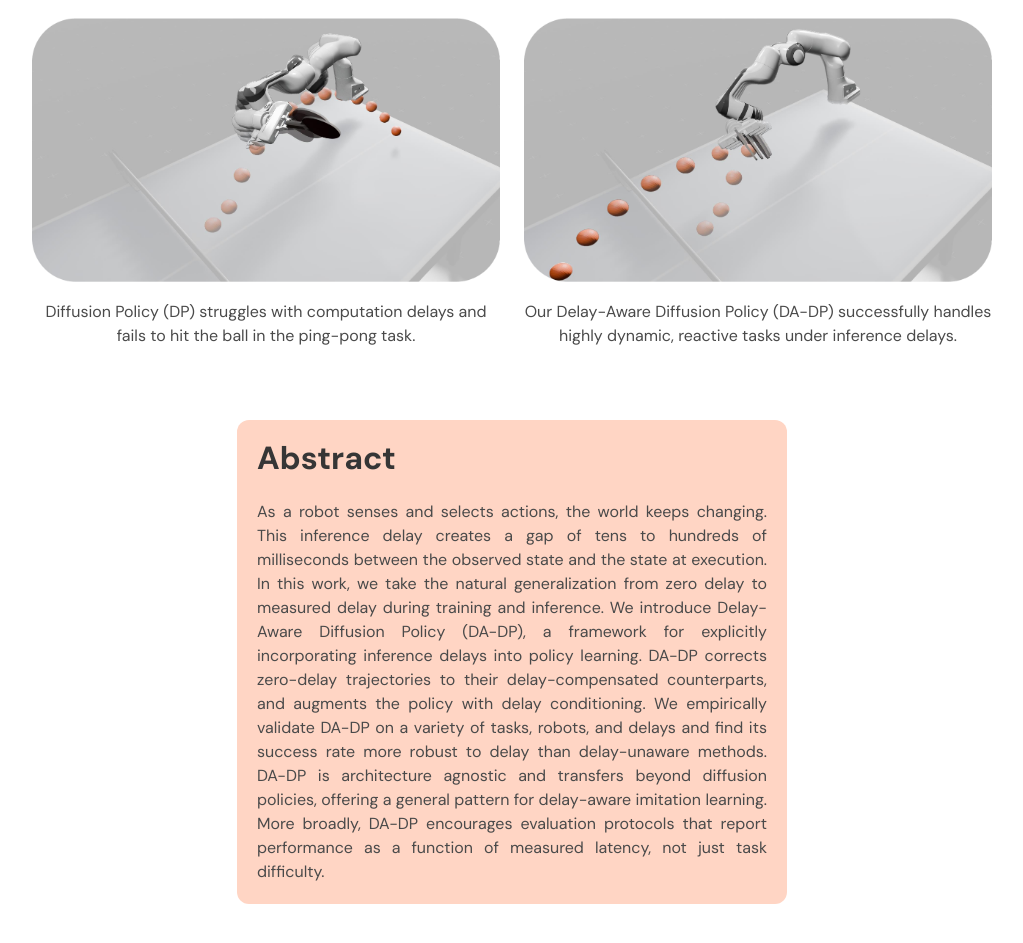
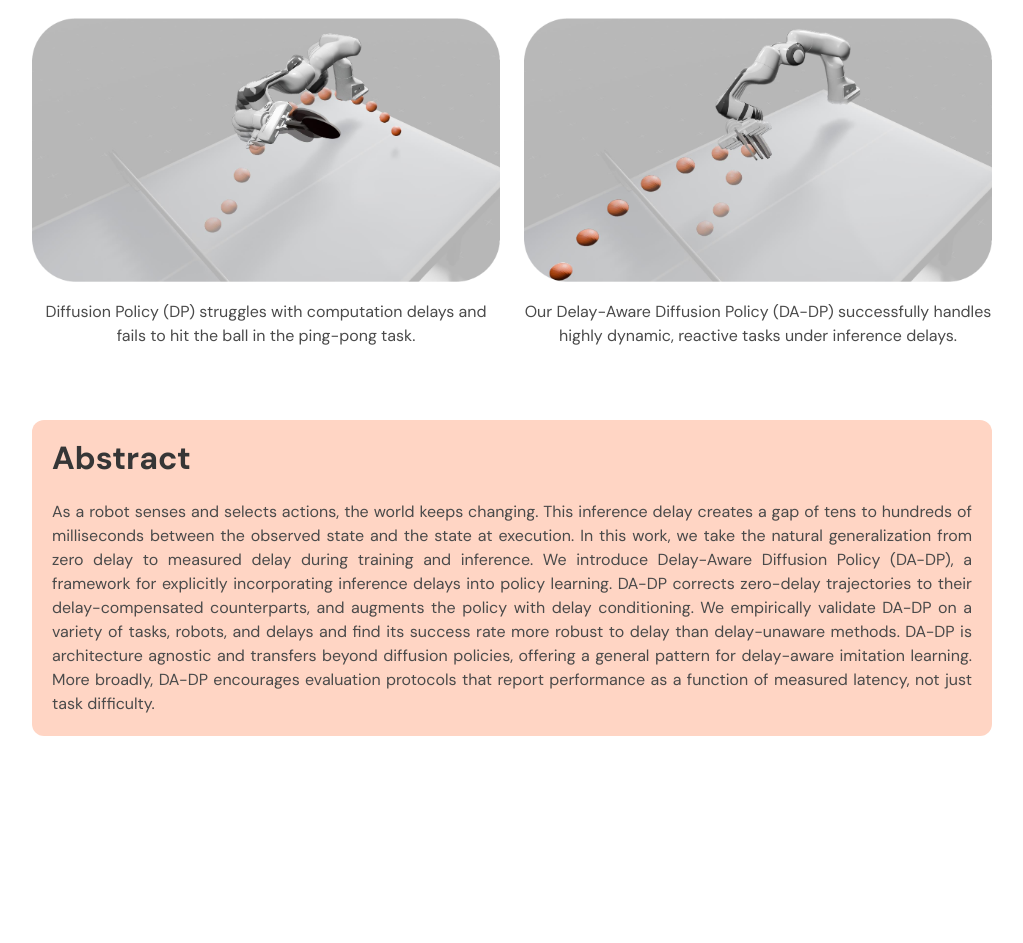
Before and after one commit to dadpicra2026/dadpicra2026.github.io, a plain HTML site: page index.html in a window 1280 px wide. Shown: the part 347-1290 px from the top of the page, without its empty margins (128-1151 px from the left). After the commit the page ends 1131 px from the top, so only its background shows below. Drawn offline with nearby package versions, Linux system fonts and the light colour scheme.

Commit message:
Update index.html

```diff
--- a/index.html
+++ b/index.html
@@ -99,7 +99,7 @@
   <div class="container is-max-desktop">
     <!-- Abstract. -->
     <div class="columns is-centered">
-      <div class="column is-7">
+      <div class="column is-full">
         <div class="summary-card">
           <h2 class="title is-3">Abstract</h2>
           <div class="content has-text-justified">
```
